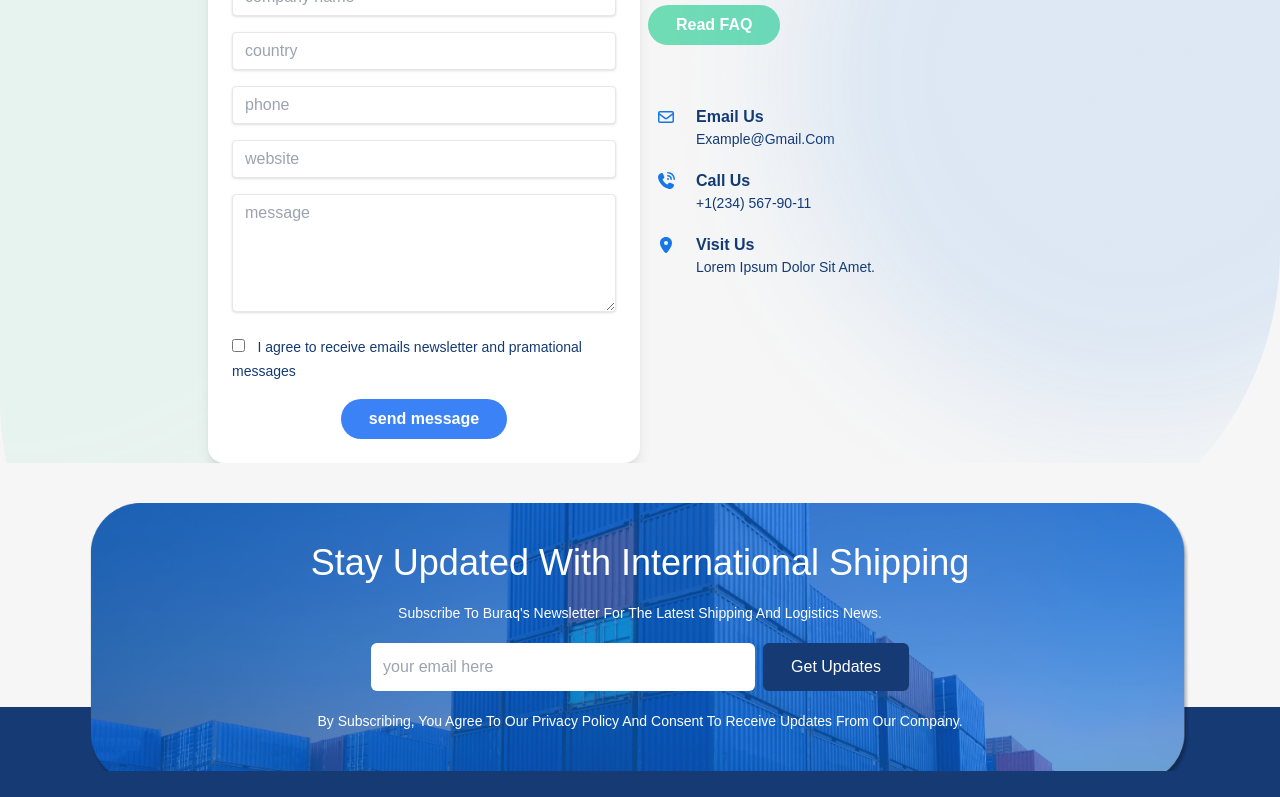
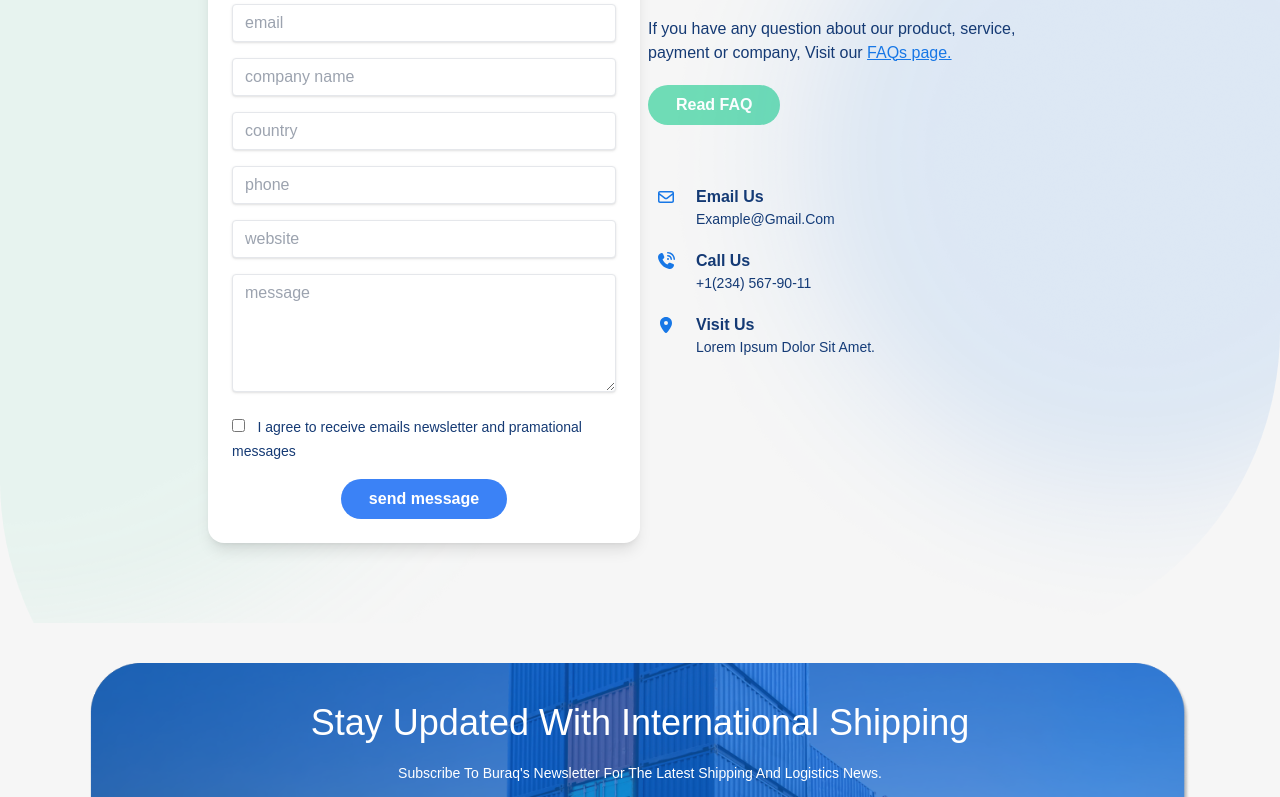
Before and after one commit to moyoussef11/BuraqSite, a website: page src/contactus.html in a window 1280 px wide. Shown: the part 786-1583 px from the top of the page. Drawn offline with nearby package versions, Linux system fonts and the light colour scheme.

Commit message:
done contact

```diff
--- a/src/contactus.html
+++ b/src/contactus.html
@@ -184,7 +184,7 @@
     </div>
     <!-- End first header and hero  -->
     <!-- Start Section Two -->
-    <section class="secTwo relative">
+    <section class="secTwo relative py-20">
       <div class="px-5 py-0 lg:px-[200px] flex flex-col">
         <div class="mainColor flex items-center space-x-2 flex-col md:flex-row">
           <div class="absolute left-0">
```
